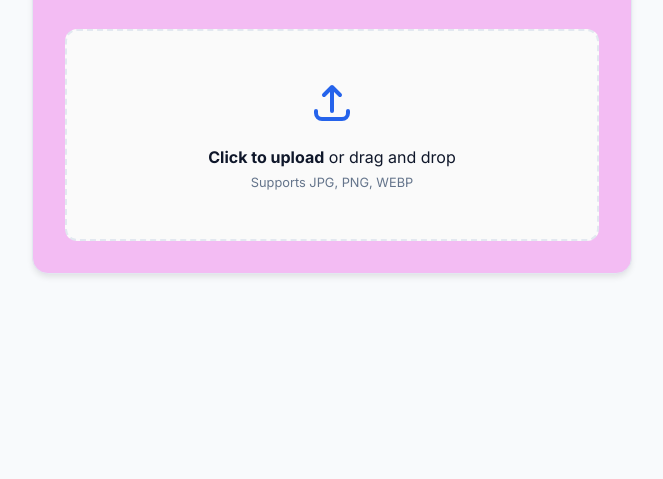
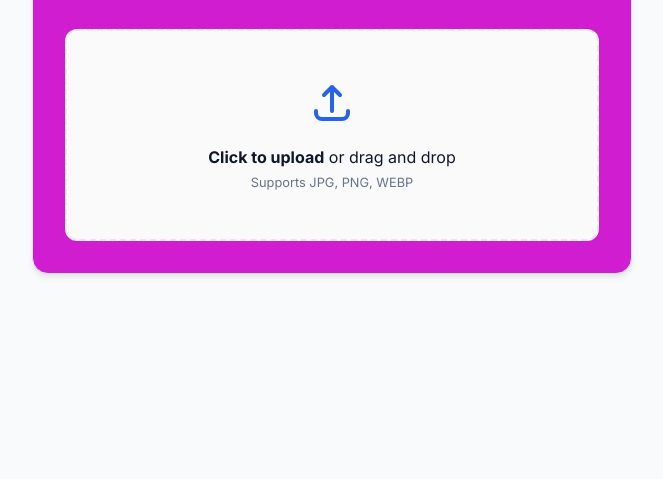
Before and after one commit to patilamar184/image-compressor, a plain HTML site: page index.html in a window 1280 px wide. Shown: the part 321-800 px from the top of the page, without its empty margins (308-971 px from the left). Drawn offline with Linux system fonts and the light colour scheme.

Commit message:
pink for box added

```diff
--- a/style.css
+++ b/style.css
@@ -1,6 +1,6 @@
 :root {
     --bg-color: #f8fafc;
-    --card-bg: #f3bcf3;
+    --card-bg: #cf1dcf;
     --border-color: #e2e8f0;
     --text-primary: #0f172a;
     --text-secondary: #64748b;
```
